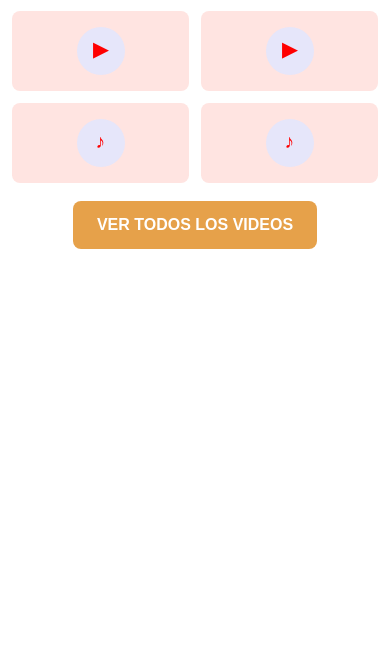
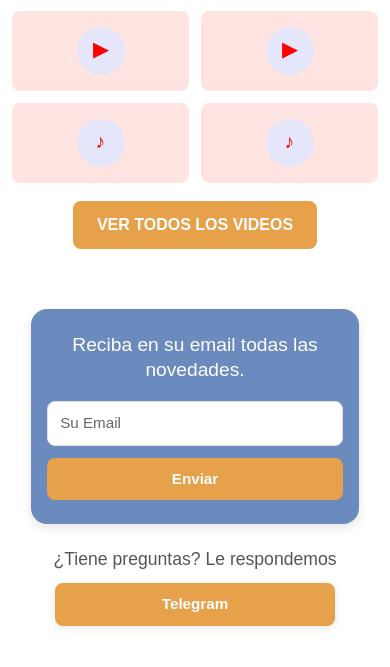
Before and after one commit to orbimatrix/Conscious-path, a Next.js app: page / in a window 390 px wide. Shown: the part 2365-3032 px from the top of the page. Built offline with nearby package versions, Linux system fonts and the light colour scheme.

Commit message:
Add NewsletterSection component and styles in globals.css to enhance layout and mobile responsiveness.

```diff
--- /dev/null
+++ b/src/app/components/NewsletterSection.tsx
@@ -0,0 +1,23 @@
+import React from "react";
+
+export default function NewsletterSection() {
+  return (
+    <section className="newsletter-section">
+      <div className="newsletter-block">
+        <h3 className="newsletter-title">Reciba en su email todas las novedades.</h3>
+        <div className="newsletter-form">
+          <input
+            type="email"
+            placeholder="Su Email"
+            className="newsletter-input"
+          />
+          <button className="newsletter-btn">Enviar</button>
+        </div>
+      </div>
+      <div className="contact-section">
+        <p className="contact-text">¿Tiene preguntas? Le respondemos</p>
+        <button className="telegram-btn">Telegram</button>
+      </div>
+    </section>
+  );
+}
--- a/src/app/globals.css
+++ b/src/app/globals.css
@@ -696,3 +696,156 @@ body {
     padding: 12px 24px;
   }
 }
+
+.newsletter-section {
+  background: #fff;
+  max-width: 800px;
+  margin: 48px auto 0 auto;
+  padding: 32px 0 32px 0;
+  text-align: center;
+  margin-left: 8vw;
+  margin-right: 8vw;
+}
+
+.newsletter-block {
+  background: #6B8BBE;
+  border-radius: 12px;
+  padding: 32px 24px;
+  margin-bottom: 32px;
+  box-shadow: 0 4px 12px rgba(0,0,0,0.1);
+}
+
+.newsletter-title {
+  color: #fff;
+  font-size: 1.4rem;
+  font-weight: 400;
+  margin-bottom: 24px;
+  line-height: 1.4;
+}
+
+.newsletter-form {
+  display: flex;
+  flex-direction: column;
+  gap: 16px;
+  align-items: center;
+  max-width: 400px;
+  margin: 0 auto;
+}
+
+.newsletter-input {
+  width: 100%;
+  max-width: 280px;
+  padding: 12px 16px;
+  border: none;
+  border-radius: 8px;
+  font-size: 1rem;
+  outline: none;
+  background: #fff;
+  border: 1px solid #e0e0e0;
+  color: #000;
+  color: #000 !important;
+}
+
+.newsletter-input::placeholder {
+  color: #666;
+}
+
+.newsletter-input:focus {
+  color: #000;
+}
+
+.newsletter-btn {
+  background: #E6A14A;
+  color: #fff;
+  font-size: 1rem;
+  font-weight: 600;
+  border: none;
+  border-radius: 8px;
+  padding: 12px 70px;
+  min-width: 260px;
+  width: 100%;
+  max-width: 280px;
+  cursor: pointer;
+  transition: background 0.2s;
+}
+
+.newsletter-btn:hover {
+  background: #D6943A;
+}
+
+.contact-section {
+  text-align: center;
+  padding: 0 16px;
+}
+
+.contact-text {
+  color: #5A5353;
+  font-size: 1.2rem;
+  font-weight: 400;
+  margin-bottom: 16px;
+  line-height: 1.4;
+}
+
+.telegram-btn {
+  background: #E6A14A;
+  color: #fff;
+  font-size: 1rem;
+  font-weight: 600;
+  border: none;
+  border-radius: 8px;
+  padding: 12px 32px;
+  cursor: pointer;
+  transition: background 0.2s;
+  box-shadow: 0 2px 8px rgba(0,0,0,0.1);
+  min-width: 200px;
+}
+
+.telegram-btn:hover {
+  background: #D6943A;
+}
+
+@media (max-width: 600px) {
+  .newsletter-section {
+    max-width: 100vw;
+    padding: 18px 0 18px 0;
+    margin-top: 24px;
+    margin-left: 8vw;
+    margin-right: 8vw;
+  }
+  .newsletter-block {
+    padding: 24px 16px;
+    margin-bottom: 24px;
+    border-radius: 16px;
+  }
+  .newsletter-title {
+    font-size: 1.2rem;
+    margin-bottom: 18px;
+    line-height: 1.3;
+  }
+  .newsletter-form {
+    gap: 12px;
+    max-width: 100%;
+  }
+  .newsletter-input {
+    padding: 10px 12px;
+    font-size: 0.95rem;
+    max-width: 100%;
+  }
+  .newsletter-btn {
+    font-size: 0.95rem;
+    padding: 10px 24px;
+    width: 100%;
+    max-width: 100%;
+  }
+  .contact-text {
+    font-size: 1.1rem;
+    margin-bottom: 12px;
+    line-height: 1.3;
+  }
+  .telegram-btn {
+    font-size: 0.95rem;
+    padding: 10px 24px;
+    width: 100%;
+    max-width: 280px;
+  }
+}
--- a/src/app/page.tsx
+++ b/src/app/page.tsx
@@ -7,6 +7,7 @@ import ExclusiveContentSection from "./components/ExclusiveContentSection";
 import TestimonialsSection from "./components/TestimonialsSection";
 import RegisterSection from "./components/RegisterSection";
 import VideosSection from "./components/VideosSection";
+import NewsletterSection from "./components/NewsletterSection";
 
 export default function Page() {
   return (
@@ -19,6 +20,7 @@ export default function Page() {
       <TestimonialsSection />
       <RegisterSection />
       <VideosSection />
+      <NewsletterSection />
     <div className="font-sans grid grid-rows-[20px_1fr_20px] items-center justify-items-center min-h-screen p-8 pb-20 gap-16 sm:p-20">
       </div>
     </div>
```
